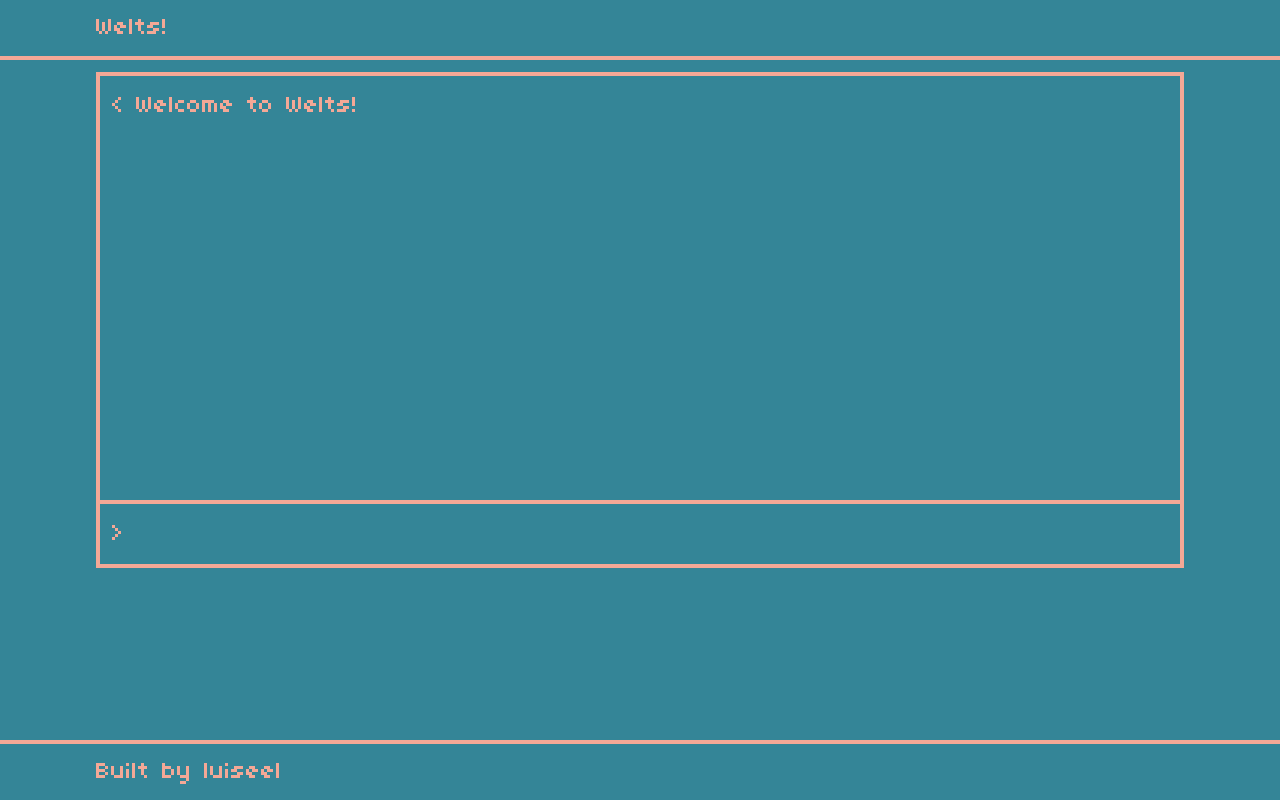
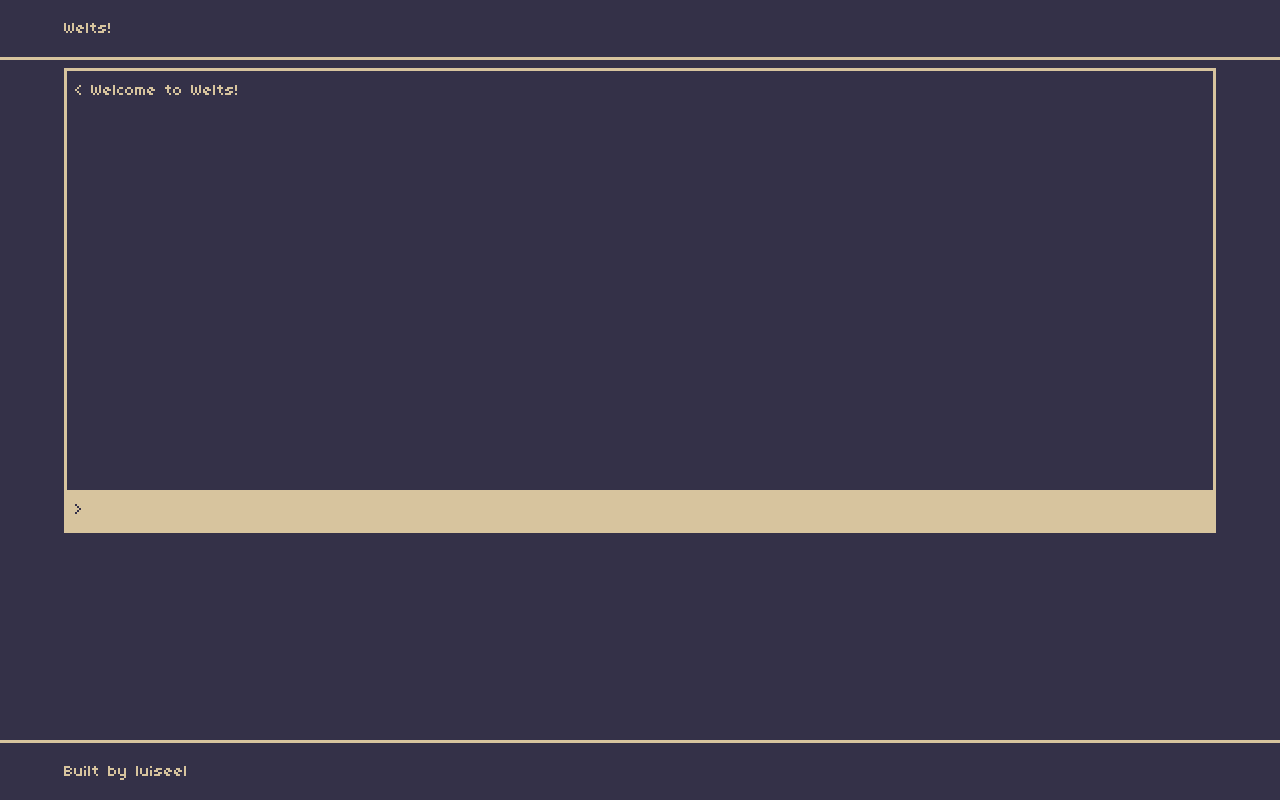
Before and after one commit to luiseel/escape, a Next.js app: page / in a window 1280 px wide. Built offline with nearby package versions, Linux system fonts and the light colour scheme.

Commit message:
Minor style adjustments

```diff
--- a/components/GameScreen/index.tsx
+++ b/components/GameScreen/index.tsx
@@ -34,11 +34,11 @@ const GameScreen: React.FC<Props> = () => {
   }
 
   return (
-    <div className="flex flex-col justify-between border-base py-2">
-      <div className="px-2 pb-2">
+    <div className="flex flex-col justify-between border-base">
+      <div className="p-2">
         <TextHistory data={data} />
       </div>
-      <div className="border-t-base px-2 pt-2">
+      <div className="border-t-base p-2 bg-foreground text-background">
         <Prompt onCommand={onCommand} />
       </div>
     </div>
--- a/components/Prompt/index.tsx
+++ b/components/Prompt/index.tsx
@@ -21,7 +21,7 @@ const Propmt: React.FC<Props> = ({ onCommand }) => {
     <form className="flex flex-row gap-2" onSubmit={onSubmit}>
       <span>&gt;</span>
       <input
-        className="bg-background w-full focus:outline-0"
+        className="bg-foreground w-full focus:outline-0"
         type="text"
         onChange={onChange}
         value={command}
--- a/styles/globals.css
+++ b/styles/globals.css
@@ -6,8 +6,8 @@ html {
   @apply bg-background text-foreground;
 
   /* Changing default font size, let everything else scale accordinly */
-  font-size: 24px;
 }
+
 
 pre {
   @apply font-sans;
@@ -15,7 +15,9 @@ pre {
 
 /* width */
 ::-webkit-scrollbar {
+  /* Controls the vertical sidebar */
   width: 4px;
+  /* Controls the horizontal sidebar */
   height: 4px;
   @apply bg-foreground;
 }
--- a/tailwind.config.js
+++ b/tailwind.config.js
@@ -7,8 +7,8 @@ module.exports = {
   ],
   theme: {
     colors: {
-      background: "#348597",
-      foreground: "#F4A896",
+      background: "#343148",
+      foreground: "#D7C49E",
       transparent: "transparent",
     },
     extend: {
@@ -16,7 +16,7 @@ module.exports = {
         sans: ["var(--default-font)", "monospace"],
       },
       borderWidth: {
-        base: "4px",
+        base: "3px",
       },
     },
   },
```
